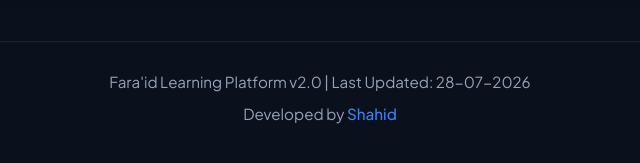
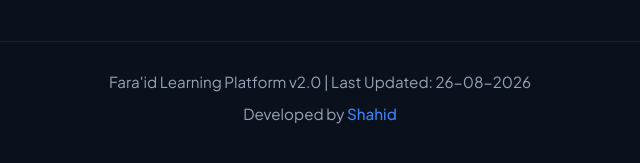
Before and after one commit to shahi845/inheritance-calculator, a website built with Vite: page index.html in a window 1280 px wide. Shown: the part 897-1060 px from the top of the page, 320-960 px from the left. Built offline with nearby package versions, Linux system fonts and the light colour scheme.

Commit message:
chore: update last updated date in footer

```diff
--- a/index.html
+++ b/index.html
@@ -872,7 +872,7 @@
              FOOTER
         ══════════════════════════════════════════════════════════════ -->
         <footer>
-            <p>Fara'id Learning Platform v2.0 | Last Updated: 28-07-2026</p>
+            <p>Fara'id Learning Platform v2.0 | Last Updated: 26-08-2026</p>
             <p class="mt-sm">Developed by <a href="https://github.com/shahi845" target="_blank">Shahid</a></p>
         </footer>
 
```
